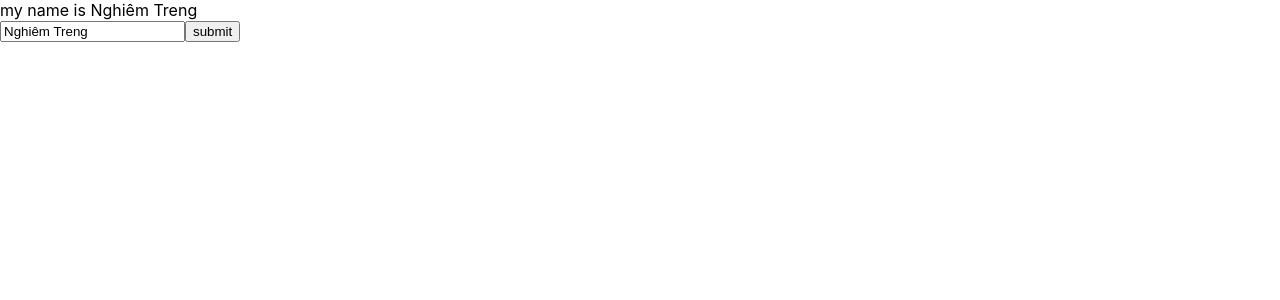
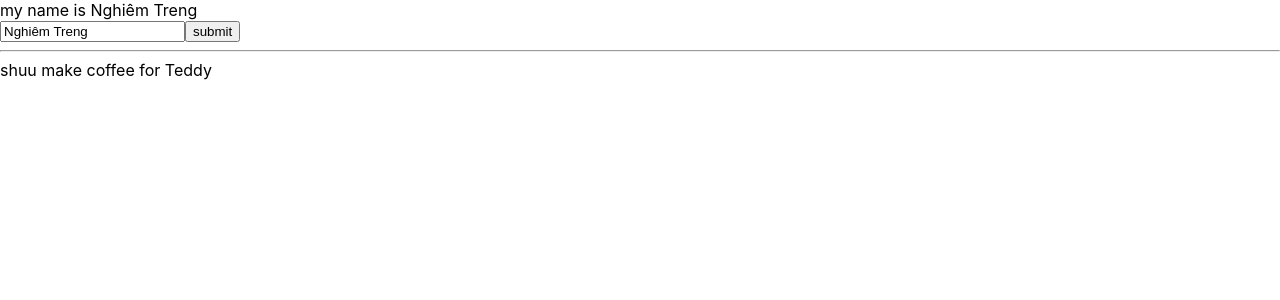
Before and after one commit to NghiemTran-0810/Learn_React_Section_3, a React (Create React App) app: page / in a window 1280 px wide. Shown: the top 300 px of the page. Built offline with nearby package versions, Linux system fonts and the light colour scheme.

Commit message:
learn props

```diff
--- /dev/null
+++ b/src/components/DisplayInfo.js
@@ -0,0 +1,17 @@
+import React from "react";
+
+class DisplayInfo extends React.Component {
+
+    render() {
+
+        const { name, age, make, colleague } = this.props;
+
+        return (
+            <>
+                <hr />
+                <div> {name} make {make} for {colleague} </div>
+            </>
+        );
+    }
+}
+export default DisplayInfo;
--- a/src/components/Form.js
+++ b/src/components/Form.js
@@ -1,13 +1,23 @@
 import React from 'react';
 import User from './User';
-class Form extends React.Component {
+import DisplayInfo from './DisplayInfo';
 
 
 
+class Form extends React.Component {
+
     render() {
+        let demo = {
+            name: 'shuu',
+            age: 26,
+            make: 'coffee',
+            colleague: 'Teddy'
+        };
+
         return (
             <>
                 <User />
+                <DisplayInfo {...demo} />
             </>
         )
     }
```
